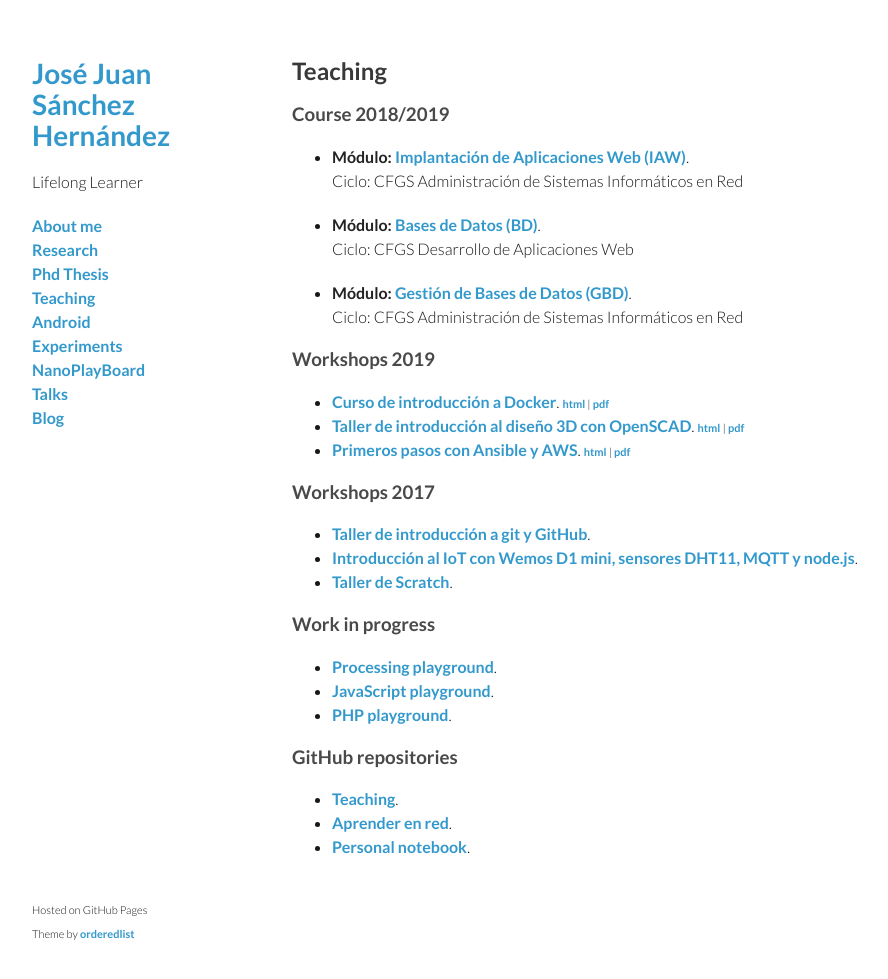
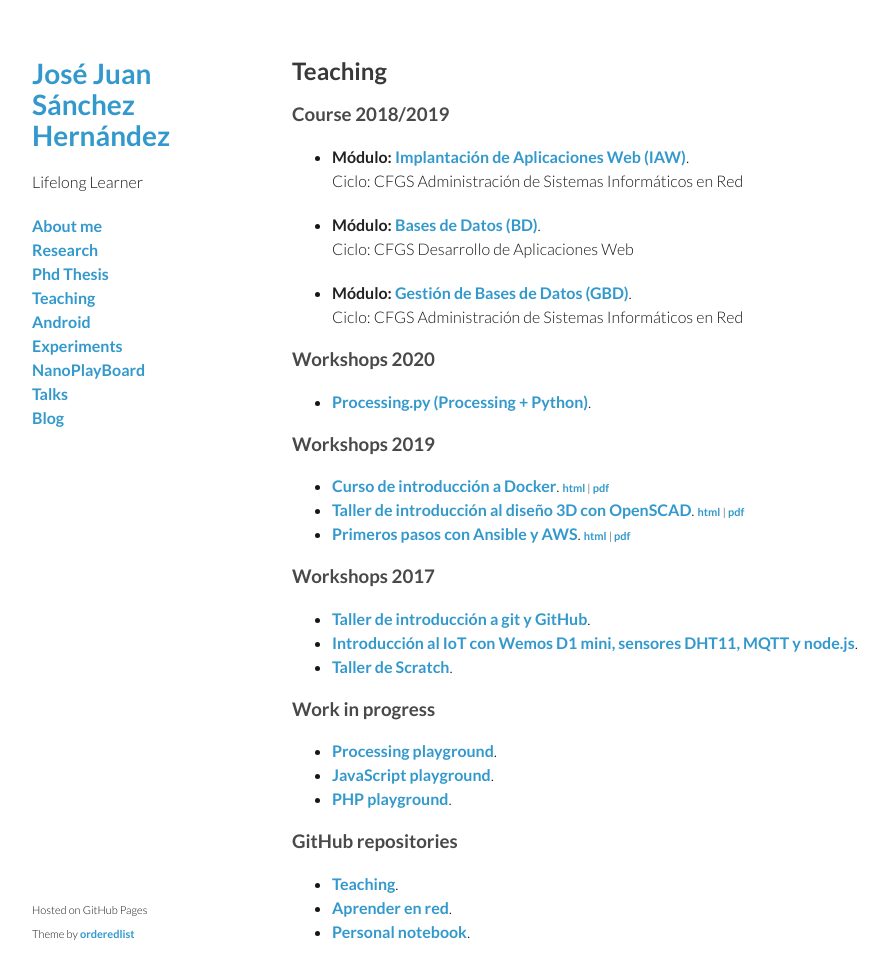
Before and after one commit to josejuansanchez/josejuansanchez.github.io, a Jekyll site: the page built from teaching/index.md, in a window 1280 px wide and 1014 px high. Shown: the top 979 px of the window, without its empty margins (178-1066 px from the left). Built offline with Jekyll 4.4.1, drawn with Linux system fonts in a browser that asks for light colours.

Commit message:
Updated teaching

```diff
--- a/teaching/index.md
+++ b/teaching/index.md
@@ -15,6 +15,10 @@ title: Teaching
 
   * **Módulo:** [Gestión de Bases de Datos (GBD)][2].
     Ciclo: CFGS Administración de Sistemas Informáticos en Red
+
+### Workshops 2020
+
+  * [Processing.py (Processing + Python)][19].
 
 ### Workshops 2019
 
```
Also changed, not shown: other parts of teaching/index.md (+1 -0 lines).
